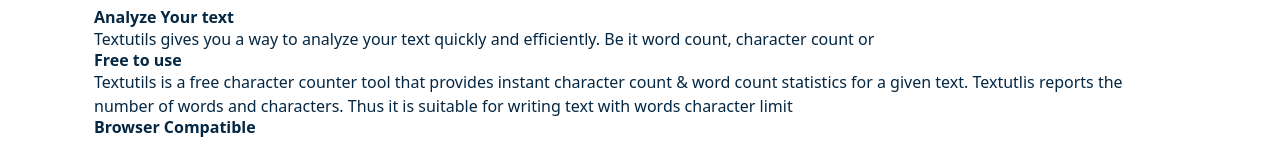
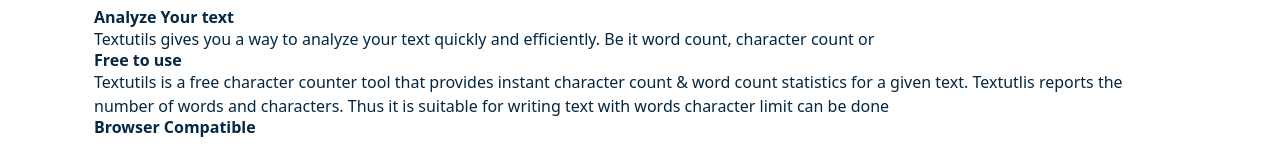
Before and after one commit to rohangawande2303/TextUtils, a React (Create React App) app: page /about in a window 1280 px wide. Both pictures are taken after a click on the button "Free to use". Shown: the part 178-346 px from the top of the page. Built offline with nearby package versions, Linux system fonts and the light colour scheme.

Commit message:
Made Changes in About section

```diff
--- a/src/components/About.js
+++ b/src/components/About.js
@@ -70,7 +70,7 @@
               Textutils is a free character counter tool that provides instant
               character count & word count statistics for a given text.
               Textutlis reports the number of words and characters. Thus it is
-              suitable for writing text with words character limit
+              suitable for writing text with words character limit can be done
             </div>
           </div>
         </div>
```
